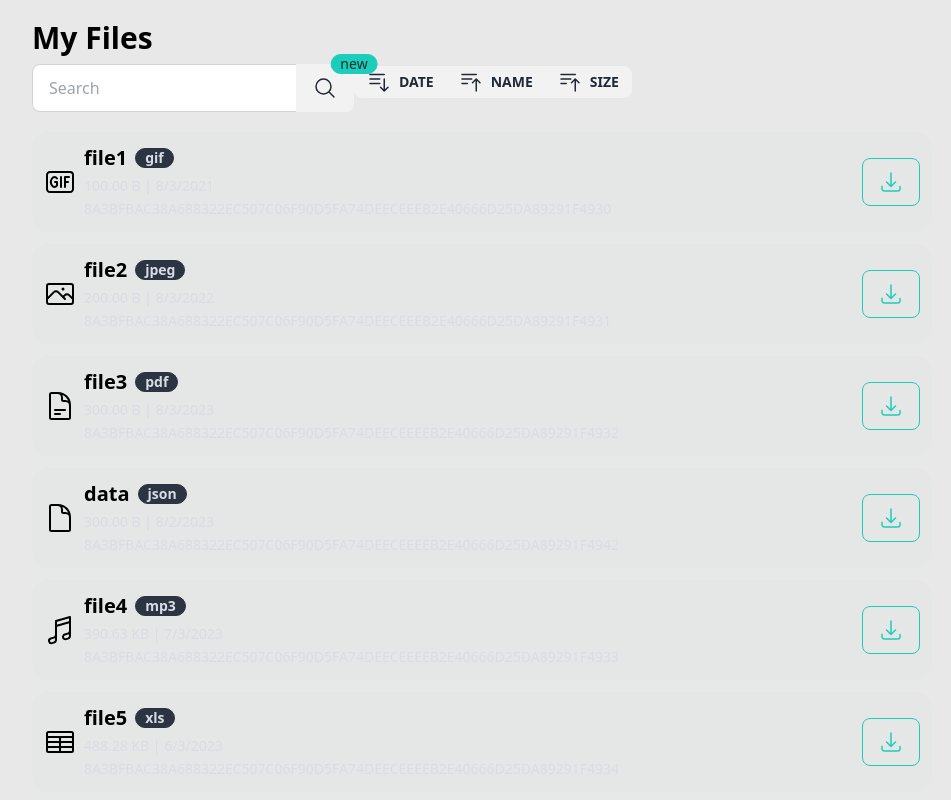
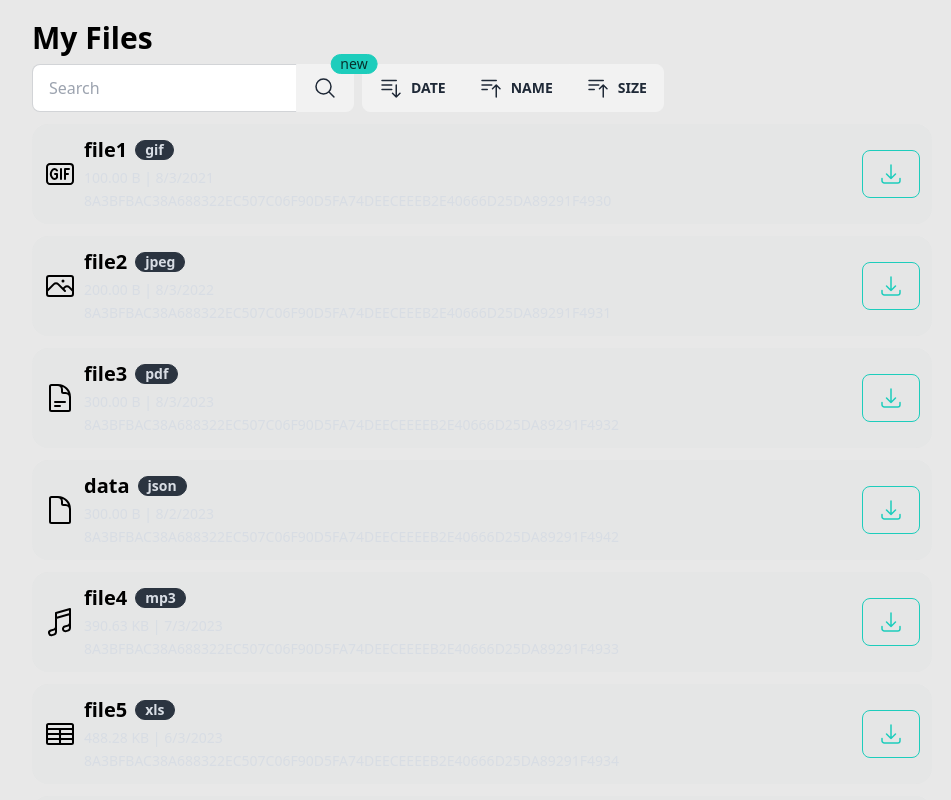
Before and after one commit to alefmanvladimir/BigFiles, a React (Vite) app in the folder ton-drive-frontend/: page / in a window 1280 px wide. Shown: the top 800 px of the page, without its empty margins (158-1109 px from the left). Built offline with nearby package versions, Linux system fonts and the light colour scheme; what @tonconnect/ui-react would draw is missing.

Commit message:
Files navigation controls layout

```diff
--- a/ton-drive-frontend/src/features/file/ui/FilesSortControls.tsx
+++ b/ton-drive-frontend/src/features/file/ui/FilesSortControls.tsx
@@ -22,18 +22,38 @@ export default function FilesSortControls({ files, onSort, className = '' }: Fil
     setSortAttribute(null)
   }, [files])
 
+  const buttons: {
+    sortAttribute: SortAttribute,
+    text: string
+  }[] = [
+    { sortAttribute: 'date', text: 'Date' },
+    { sortAttribute: 'name', text: 'Name' },
+    { sortAttribute: 'size', text: 'Size' },
+  ]
+
+  function getAsc(sortAttribute: SortAttribute): boolean {
+    switch (sortAttribute) {
+      case 'date':
+        return areDatesAscending
+      case 'name':
+        return areNamesAscending
+      case 'size':
+        return areSizesAscending
+    }
+  }
+
   return (
     <>
       <div className={`join ${className}`}>
-        <button className={`btn btn-sm join-item ${sortAttribute === 'date' ? 'btn-active btn-accent' : ''}`} onClick={() => onButtonClick('date')}>
-          <SortOrderIcon asc={areDatesAscending} /> Date
-        </button>
-        <button className={`btn btn-sm join-item ${sortAttribute === 'name' ? 'btn-active btn-accent' : ''}`} onClick={() => onButtonClick('name')}>
-          <SortOrderIcon asc={areNamesAscending} /> Name
-        </button>
-        <button className={`btn btn-sm join-item ${sortAttribute === 'size' ? 'btn-active btn-accent' : ''}`} onClick={() => onButtonClick('size')}>
-          <SortOrderIcon asc={areSizesAscending} /> Size
-        </button>
+        {
+          buttons.map((buttonModel) => (
+            <button key={buttonModel.sortAttribute}
+                    className={`btn btn-sm sm:btn-md join-item ${sortAttribute === buttonModel.sortAttribute ? 'btn-active btn-accent' : ''}`}
+                    onClick={() => onButtonClick(buttonModel.sortAttribute)}>
+              <SortOrderIcon asc={getAsc(buttonModel.sortAttribute)} /> {buttonModel.text}
+            </button>
+          ))
+        }
       </div>
     </>
   )
--- a/ton-drive-frontend/src/widgets/FilesNavigation.tsx
+++ b/ton-drive-frontend/src/widgets/FilesNavigation.tsx
@@ -15,11 +15,14 @@ export default function FilesNavigation() {
   }, [files])
   return (
     <>
-      <FilesSearchBox className="my-2" files={files} onSearch={(foundFiles) => {
-          setFilteredFiles(foundFiles)
-          setDisplayedFiles(foundFiles)
-        }} />
-      <FilesSortControls className="my-2" files={filteredFiles} onSort={(sortedFiles) => setDisplayedFiles(sortedFiles)} />
+      <div className="my-2 flex gap-2 flex-wrap flex-col sm:flex-row">
+        <FilesSearchBox files={files} onSearch={(foundFiles) => {
+            setFilteredFiles(foundFiles)
+            setDisplayedFiles(foundFiles)
+          }} />
+        <FilesSortControls files={filteredFiles}
+            onSort={(sortedFiles) => setDisplayedFiles(sortedFiles)} />
+      </div>
       <FilesListWithActions files={displayedFiles} />
     </>
   )
```
